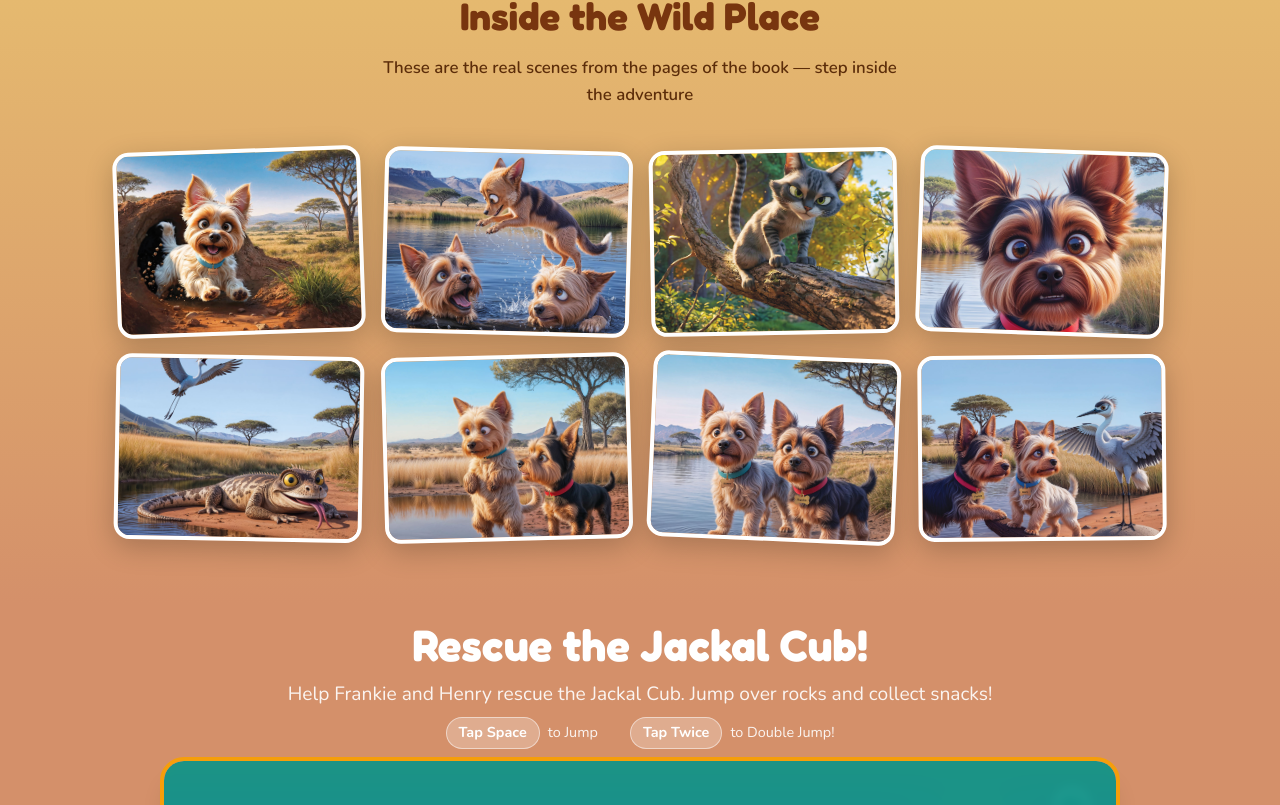
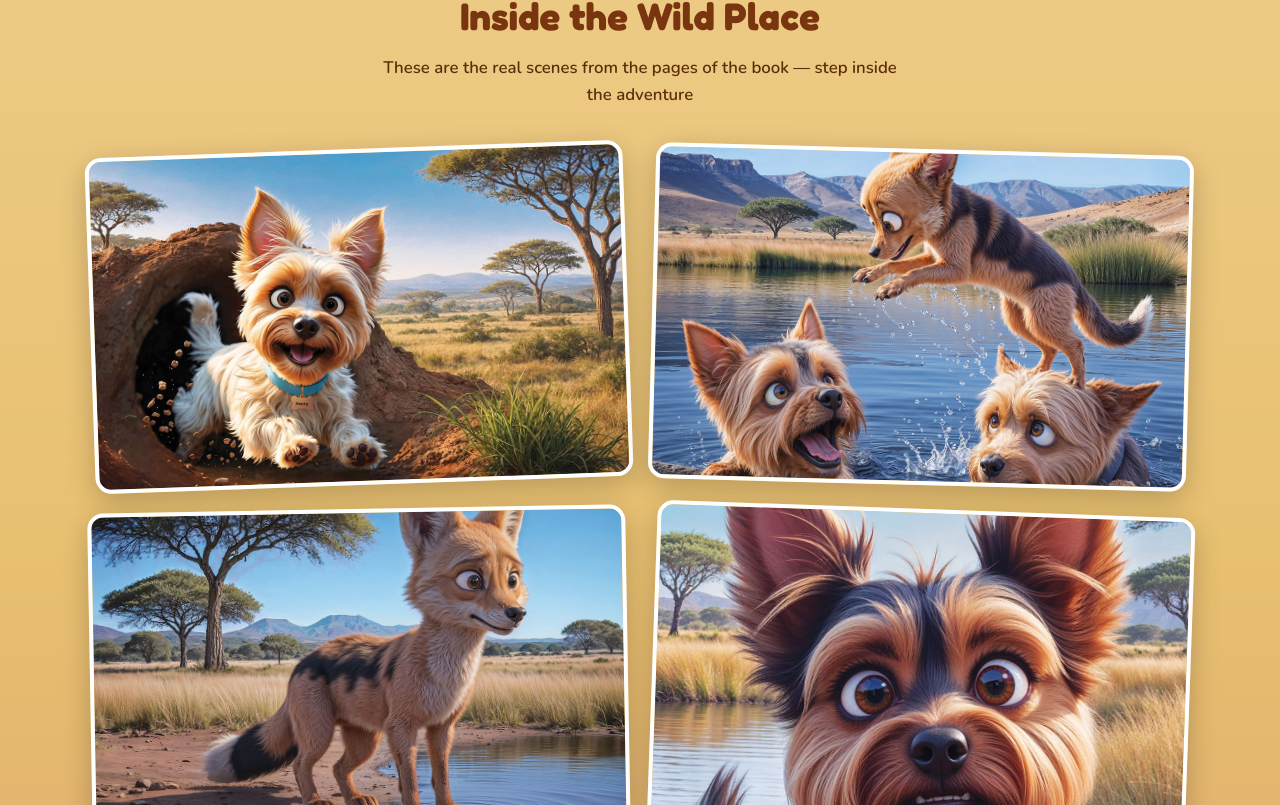
Before and after one commit to michelecameron21-art/Frankie-Henry-Website, a React (Vite) app: page / in a window 1280 px wide. Shown: the part 4975-5780 px from the top of the page. Built offline with nearby package versions, Linux system fonts and the light colour scheme.

Commit message:
Replace Clawdius gallery image with Jackal Mom; enlarge gallery to 2-column layout

```diff
--- a/src/components/BraveRiverRescue.jsx
+++ b/src/components/BraveRiverRescue.jsx
@@ -5,7 +5,7 @@ export default function BraveRiverRescue() {
     const galleryImages = [
         { src: '/assets/scene-hole.jpg', alt: 'The secret tunnel', objectPosition: 'center 20%' },
         { src: '/assets/scene-cub.jpg', alt: 'The jackal cub jumping' },
-        { src: '/assets/scene-clawdius.jpg', alt: 'Clawdius on the branch', objectPosition: 'center 30%' },
+        { src: '/assets/scene-mom.jpg', alt: 'Jackal Mom by the river' },
         { src: '/assets/scene-lizard-spot.jpg', alt: 'Frankie spots the lizard' },
         { src: '/assets/scene-lizard-awake.jpg', alt: 'The lizard wakes up' },
         { src: '/assets/scene-rumble.jpg', alt: 'The rumble' },
@@ -137,9 +137,9 @@ export default function BraveRiverRescue() {
                     </div>
                     <div style={{
                         display: 'grid',
-                        gridTemplateColumns: 'repeat(4, 1fr)',
-                        gap: '1.25rem',
-                        maxWidth: '1050px',
+                        gridTemplateColumns: 'repeat(2, 1fr)',
+                        gap: '1.5rem',
+                        maxWidth: '1100px',
                         margin: '0 auto',
                     }}>
                         {galleryImages.map((img, i) => (
@@ -148,7 +148,7 @@ export default function BraveRiverRescue() {
                                 style={{
                                     borderRadius: '1rem',
                                     overflow: 'hidden',
-                                    aspectRatio: '4/3',
+                                    aspectRatio: '16/10',
                                     boxShadow: '0 8px 28px rgba(0,0,0,0.22)',
                                     border: '4px solid white',
                                     transform: `rotate(${rotations[i]})`,
```
Also changed, not shown: public/assets/scene-mom.jpg (added).
